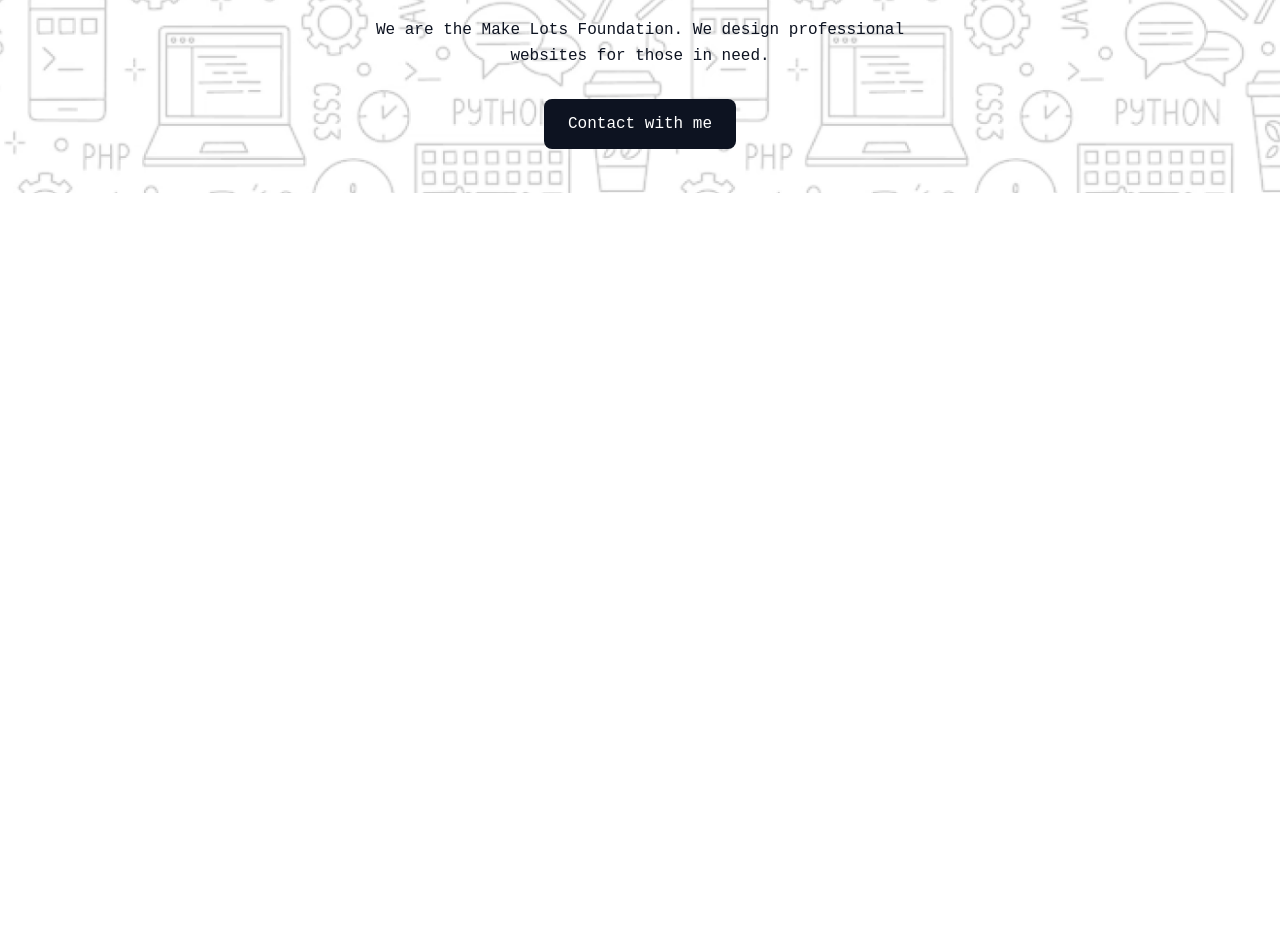
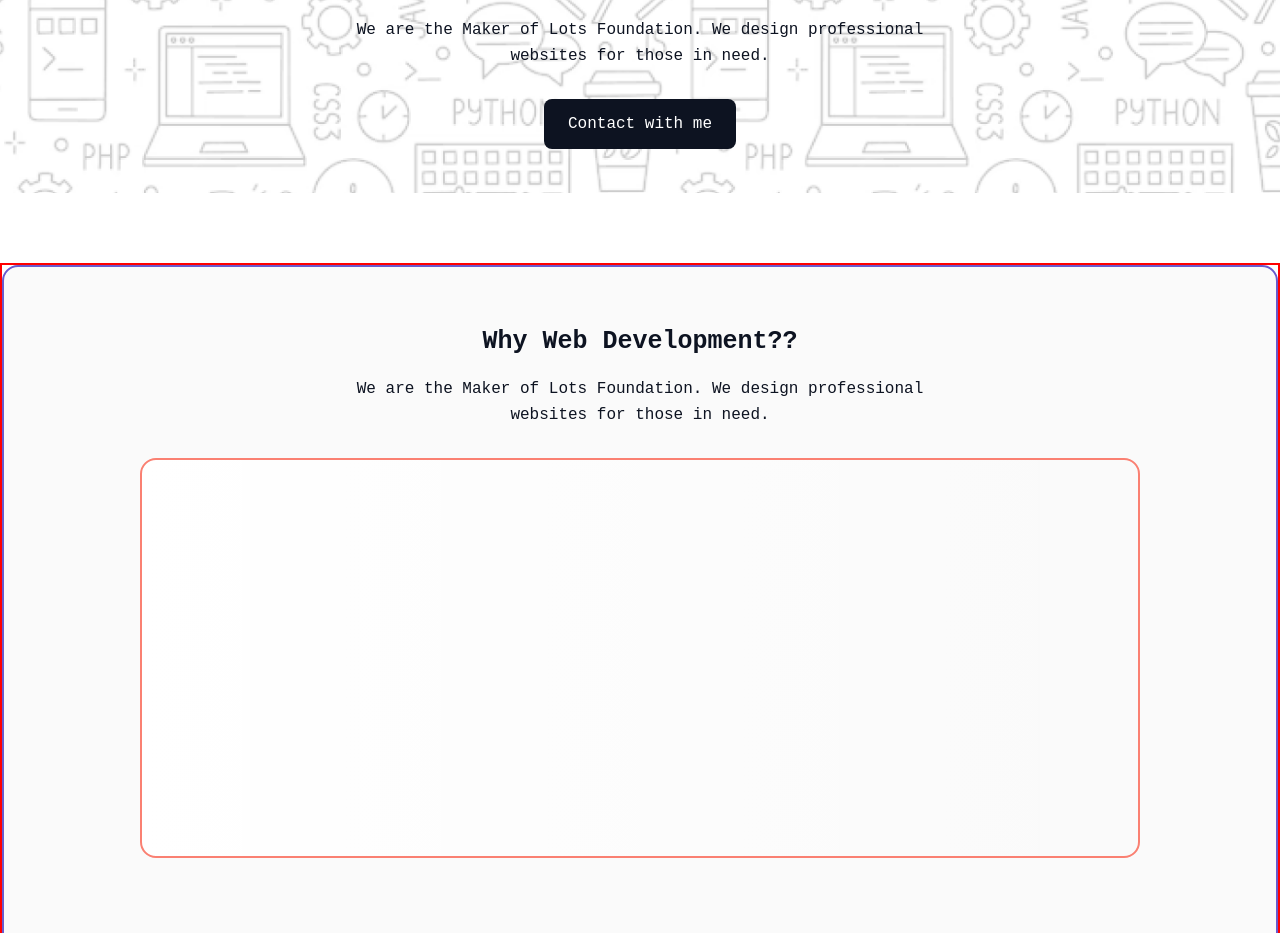
Before and after one commit to imdola/reset-assignment-01, a plain HTML site: page index.html in a window 1280 px wide. Shown: the part 507-1440 px from the top of the page. Before the commit the page ends 800 px from the top, so only its background shows below. Drawn offline with Linux system fonts and the light colour scheme; a web font is replaced by a local one.

Commit message:
Web Dev Section Created.

```diff
--- a/index.html
+++ b/index.html
@@ -26,12 +26,26 @@
                 <h1 class="banner-heading">"In the near future, I hope <br>
                      to become a Developer."
                 </h1>
-                <p class="banner-text">We are the Make Lots Foundation. We design professional <br> websites for those in need. </p>
+                <p class="banner-text">We are the Maker of Lots Foundation. We design professional <br> websites for those in need. </p>
                 <a href="" class="btn">Contact with me</a>
             </div>
          </section>
          <!-- Banner Container Section Ends  -->
      </main>
      <!-- Main Section Ends  -->
+
+     <!-- Web Development Section Starts -->
+      <section class="web-dev-section">
+        <div class="web-dev-container">
+            <div class="web-dev-texts">
+                <h2 class="web-heading">Why Web Development??</h2>
+                <p class="banner-text">We are the Maker of Lots Foundation. We design professional <br> websites for those in need.</p>
+            </div>
+            <div class="web-dev-contents">
+
+            </div>
+        </div>
+      </section>
+     <!-- Web Development Section Ends -->
 </body>
 </html>
--- a/styles/style.css
+++ b/styles/style.css
@@ -61,7 +61,7 @@ body {
     justify-content: center;
     align-items: center;
     margin: 0 auto;
-    background-image: url('/images/Hero-bg.png');
+    background-image: url('../images/Hero-bg.png');
     background-repeat: no-repeat;
     background-position: center;
     background-size: cover;
@@ -106,3 +106,38 @@ body {
     background-color: rgba(0, 0, 255, 0.678) ;
 } */
  /* Banner-Container-Section Ends */
+
+ /* Web Development Section Starts  */
+ .web-dev-section {
+     border: 2px solid red;
+     width: 100%;
+     height: 900px;
+     margin-top: 70px;
+ }
+ .web-dev-container {
+    border: 2px solid slateblue;
+    max-width: 1300px;
+    height: 900px;
+    margin: 0 auto;
+    padding-top: 60px;
+    border-radius: 16px;
+    background: rgba(13, 19, 33, 0.02);
+ }
+ .web-heading {
+    color: #0D1321;
+    text-align: center;
+    font-family: "Azeret Mono", monospace;
+    font-size: 25px;
+    font-style: normal;
+    font-weight: 800;
+    line-height: normal;
+    margin-bottom: 20px;
+ }
+ .web-dev-contents {
+    border: 2px solid salmon;
+    max-width: 1000px;
+    height: 400px;
+    margin: 0 auto;
+    border-radius: 16px;
+    background: linear-gradient(90deg, #FFF 0%, rgba(255, 255, 255, 0.00) 100%);
+ }
```
